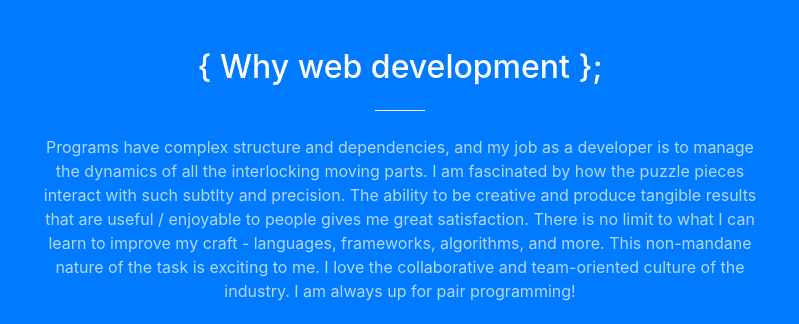
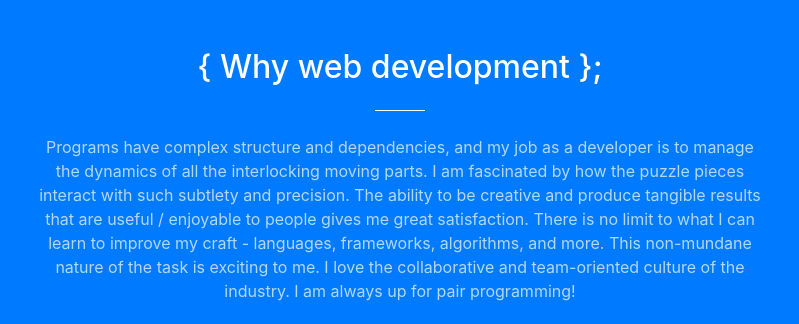
Before and after one commit to Tamable/tamable.github.io, a website with bundled scripts: page index.html in a window 1280 px wide. Shown: the part 880-1204 px from the top of the page, 240-1039 px from the left. Built offline with nearby package versions, Linux system fonts and the light colour scheme.

Commit message:
modify about

```diff
--- a/index.html
+++ b/index.html
@@ -79,7 +79,7 @@
           <div class="col-lg-8 mx-auto text-center">
             <h2 class="section-heading text-white">{ Why web development };</h2>
             <hr class="light my-4">
-            <p class="text-faded mb-4">Programs have complex structure and dependencies, and my job as a developer is to manage the dynamics of all the interlocking moving parts. I am fascinated by how the puzzle pieces interact with such subtlty and precision. The ability to be creative and produce tangible results that are useful / enjoyable to people gives me great satisfaction. There is no limit to what I can learn to improve my craft - languages, frameworks, algorithms, and more. This non-mandane nature of the task is exciting to me. I love the collaborative and team-oriented culture of the industry. I am always up for pair programming!</p>
+            <p class="text-faded mb-4">Programs have complex structure and dependencies, and my job as a developer is to manage the dynamics of all the interlocking moving parts. I am fascinated by how the puzzle pieces interact with such subtlety and precision. The ability to be creative and produce tangible results that are useful / enjoyable to people gives me great satisfaction. There is no limit to what I can learn to improve my craft - languages, frameworks, algorithms, and more. This non-mundane nature of the task is exciting to me. I love the collaborative and team-oriented culture of the industry. I am always up for pair programming!</p>
             <a class="btn btn-light btn-xl js-scroll-trigger" href="#services">Resume</a>
           </div>
         </div>
```
